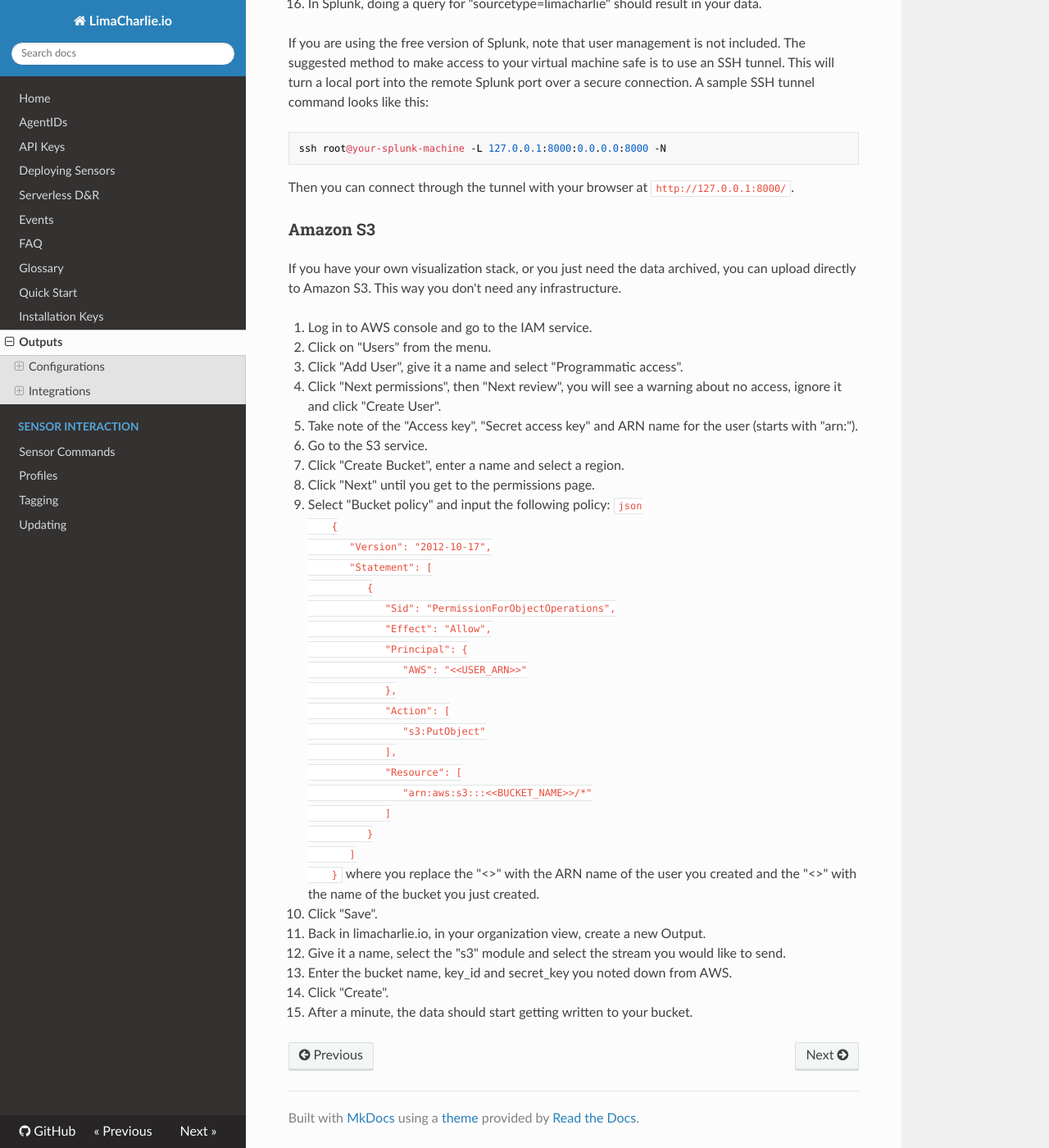
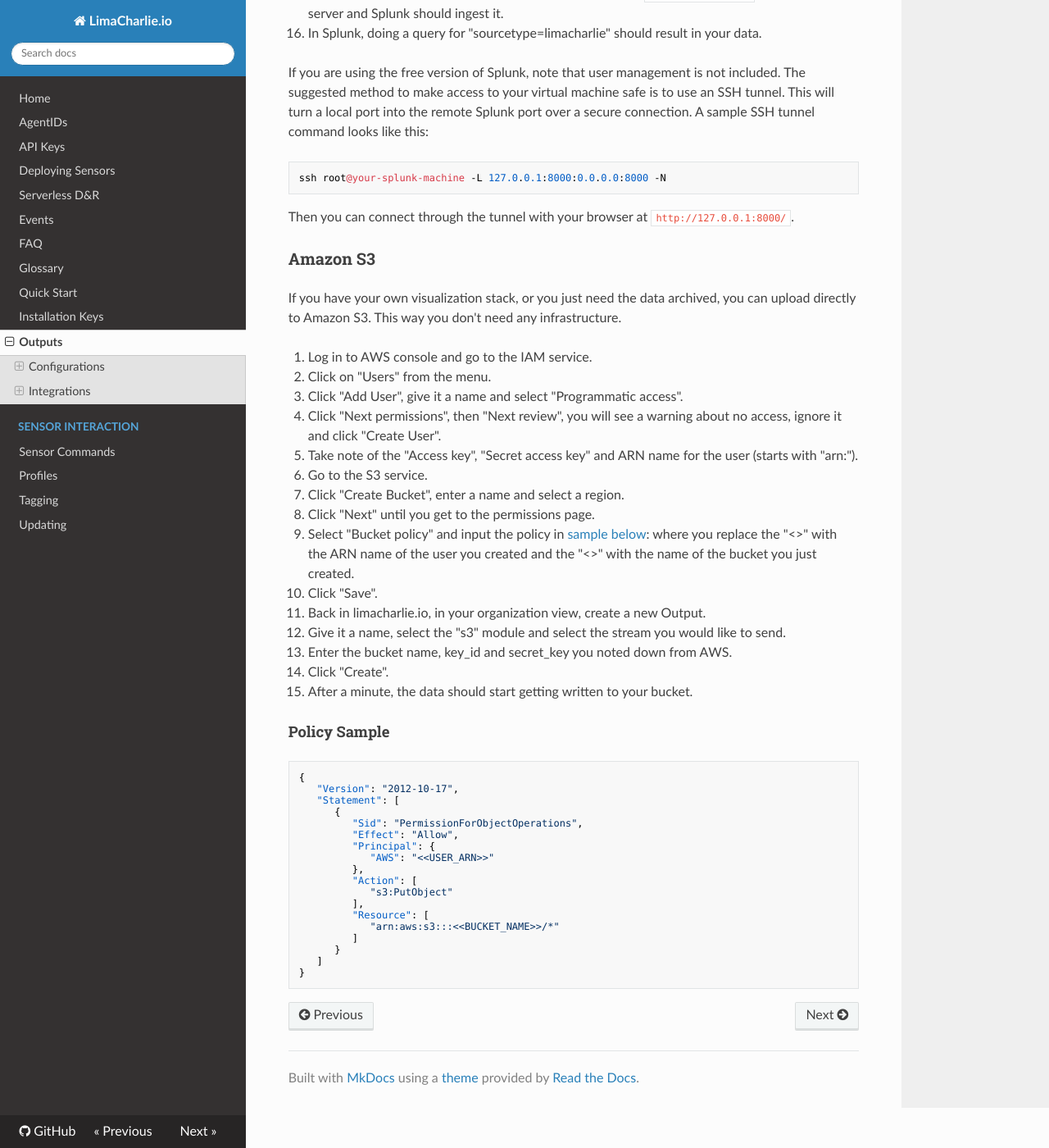
Before and after one commit to refractionPOINT/lce_doc, an MkDocs documentation site: the page built from docs/outputs.md, in a window 1280 px wide and 1400 px high, scrolled down 3595 px. Shown: the whole window at 82% size. Built offline with MkDocs 1.6.1, drawn with Linux system fonts in a browser that asks for light colours; nearby versions of some CDN libraries; old or Windows-style settings are respelled for this version of MkDocs; part of the change alters nothing that is shown.

Commit message:
Factoring out the policy sample to below.

````diff
--- a/docs/outputs.md
+++ b/docs/outputs.md
@@ -142,27 +142,7 @@ directly to Amazon S3. This way you don't need any infrastructure.
 1. Go to the S3 service.
 1. Click "Create Bucket", enter a name and select a region.
 1. Click "Next" until you get to the permissions page.
-1. Select "Bucket policy" and input the following policy:
-    ```json
-    {
-       "Version": "2012-10-17",
-       "Statement": [
-          {
-             "Sid": "PermissionForObjectOperations",
-             "Effect": "Allow",
-             "Principal": {
-                "AWS": "<<USER_ARN>>"
-             },
-             "Action": [
-                "s3:PutObject"
-             ],
-             "Resource": [
-                "arn:aws:s3:::<<BUCKET_NAME>>/*"
-             ]
-          }
-       ]
-    }
-    ```
+1. Select "Bucket policy" and input the policy in [sample below](#policy-sample):
     where you replace the "<<USER_ARN>>" with the ARN name of the user you created and the "<<BUCKET_NAME>>" with the
     name of the bucket you just created.
 1. Click "Save".
@@ -171,3 +151,25 @@ directly to Amazon S3. This way you don't need any infrastructure.
 1. Enter the bucket name, key_id and secret_key you noted down from AWS.
 1. Click "Create".
 1. After a minute, the data should start getting written to your bucket.
+
+#### Policy Sample
+```json
+{
+   "Version": "2012-10-17",
+   "Statement": [
+      {
+         "Sid": "PermissionForObjectOperations",
+         "Effect": "Allow",
+         "Principal": {
+            "AWS": "<<USER_ARN>>"
+         },
+         "Action": [
+            "s3:PutObject"
+         ],
+         "Resource": [
+            "arn:aws:s3:::<<BUCKET_NAME>>/*"
+         ]
+      }
+   ]
+}
+```
--- a/mkdocs.yml
+++ b/mkdocs.yml
@@ -5,6 +5,7 @@ docs_dir: 'docs'
 markdown_extensions:
     - toc:
         permalink: True
+    - fenced_code
 theme: readthedocs
 pages:
     - Home: index.md
````
